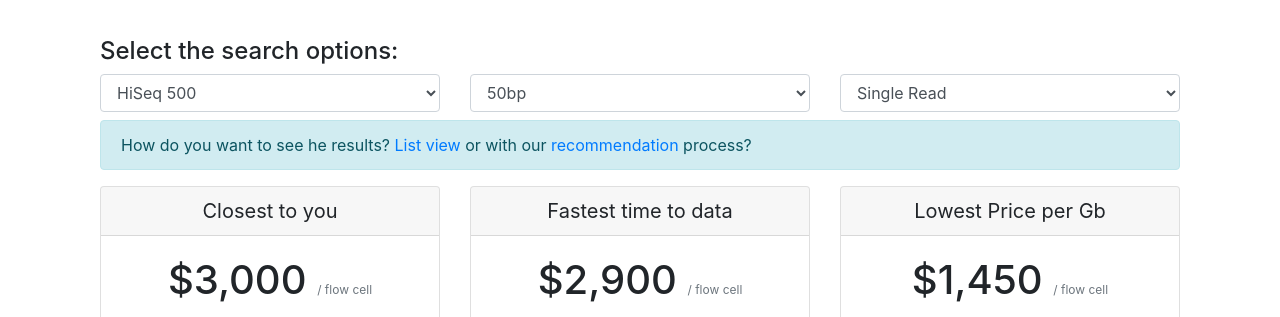
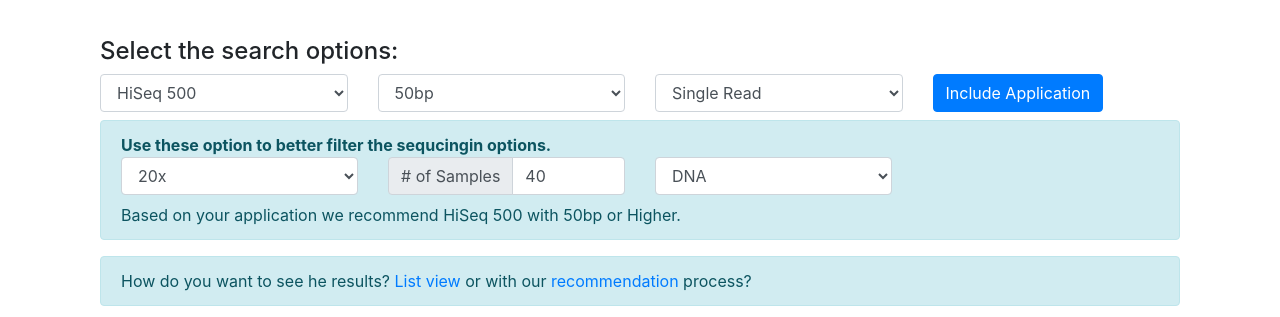
Before and after one commit to Meenta/meenta-calculators, a website: page search/index.html in a window 1280 px wide. Shown: the part 466-783 px from the top of the page. Drawn offline with nearby package versions, Linux system fonts and the light colour scheme.

Commit message:
Added in Application to the Search

```diff
--- a/search/index.html
+++ b/search/index.html
@@ -55,7 +55,7 @@
       </h4>
 
       <div class="row">
-        <div class="col-md-4">
+        <div class="col-md-3">
           <div class="input-group mb-2">
 
             <select class="form-control" aria-label="Genome Size (Gb)" aria-describedby="genome">
@@ -68,7 +68,7 @@
           </div>
         </div>
 
-        <div class="col-md-4">
+        <div class="col-md-3">
           <div class="input-group">
             <select class="form-control" aria-label="Genome Size (Gb)" aria-describedby="genome">
               <option>Select Read Length</option>
@@ -81,7 +81,7 @@
           </div>
         </div>
 
-        <div class="col-md-4">
+        <div class="col-md-3">
           <div class="input-group">
             <select class="form-control" aria-label="Genome Size (Gb)" aria-describedby="genome">
               <option>Select Read Type</option>
@@ -91,8 +91,65 @@
           </div>
         </div>
 
+        <div class="col-md-2">
+          <div class="input-group">
+            <button class="btn btn-primary" ng-click="showApplication();">
+              Include Application
+            </button>
+          </div>
+        </div>
+
+
       </div>
 
+      <div class="alert alert-info">
+
+        <b>
+          Use these option to better filter the sequcingin options.
+        </b>
+
+        <div class="row">
+          <div class="col-md-3">
+            <div class="input-group mb-2">
+
+              <select class="form-control" aria-label="Genome Size (Gb)" aria-describedby="genome">
+                <option>Select Coverage</option>
+                <option>15x</option>
+                <option selected>20x</option>
+                <option>25x</option>
+                <option>50x</option>
+              </select>
+            </div>
+          </div>
+
+          <div class="col-md-3">
+            <div class="input-group mb-2">
+              <div class="input-group-prepend">
+                <span class="input-group-text" id="genome"># of Samples</span>
+              </div>
+              <input type="number" class="form-control" ng-model="parameters.numOfSamples" placeholder="Number Of Samples" aria-label="Number Of Samples" aria-describedby="numOfSamples">
+            </div>
+          </div>
+
+          <div class="col-md-3">
+            <div class="input-group">
+              <select class="form-control" aria-label="Genome Size (Gb)" aria-describedby="genome">
+                <option>Select Application</option>
+                <option>mRNA</option>
+                <option selected>DNA</option>
+              </select>
+            </div>
+          </div>
+
+        </div>
+
+        <div class="row">
+          <div class="col-md-12">
+            Based on your application we recommend HiSeq 500 with 50bp or Higher.
+          </div>
+        </div>
+
+      </div>
 
       <div class="alert alert-info">
         How do you want to see he results? <a href="/table/index.html">List view</a> or with our
```
